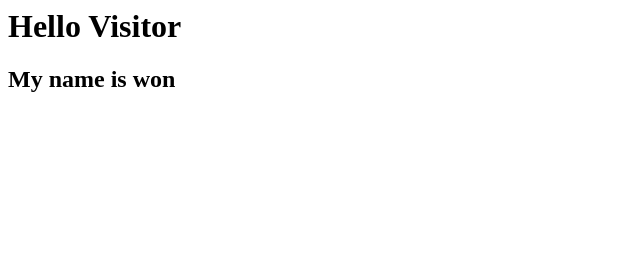
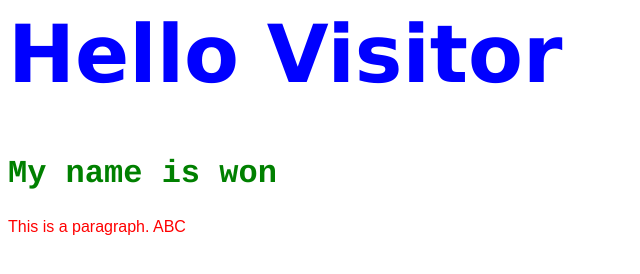
Before and after one commit to oni-ona/medvis24, a plain HTML site: page index.html in a window 1280 px wide. Shown: the whole page, without its empty margins (0-640 px from the left). Drawn offline with Linux system fonts and the light colour scheme.

Commit message:
style change

```diff
--- a/index.html
+++ b/index.html
@@ -1,2 +1,11 @@
-<h1>Hello Visitor</h1>
-<h2>My name is won</h2>
+<html>
+    <head>
+        <title>MedVis24</title>
+        <link rel="stylesheet" href="mystyle.css">
+    </head>
+    <body>
+        <h1>Hello Visitor</h1>
+        <h2>My name is won</h2>
+        <p>This is a paragraph. ABC</p>
+    </body>
+</html>
--- /dev/null
+++ b/mystyle.css
@@ -0,0 +1,15 @@
+h1 {
+    color: blue;
+    font-family: verdana;
+    font-size: 500%;
+}
+h2 {
+    color: green;
+    font-family: courier;
+    font-size: 200%;
+}
+P {
+    color: red;
+    font-family: arial;
+    font-size: 100%;
+}
```
